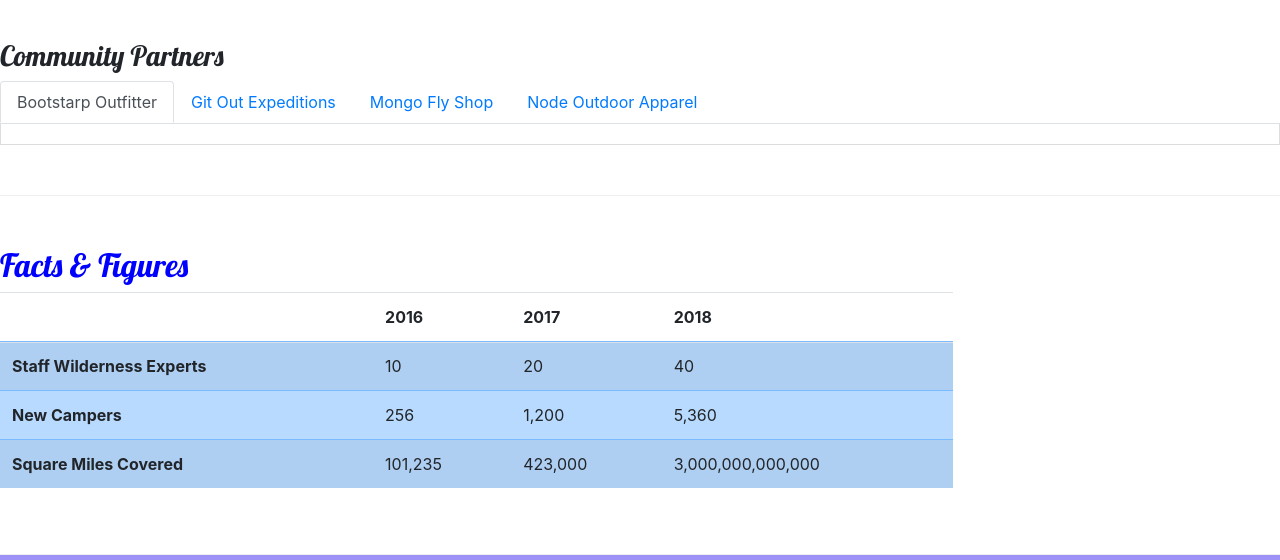
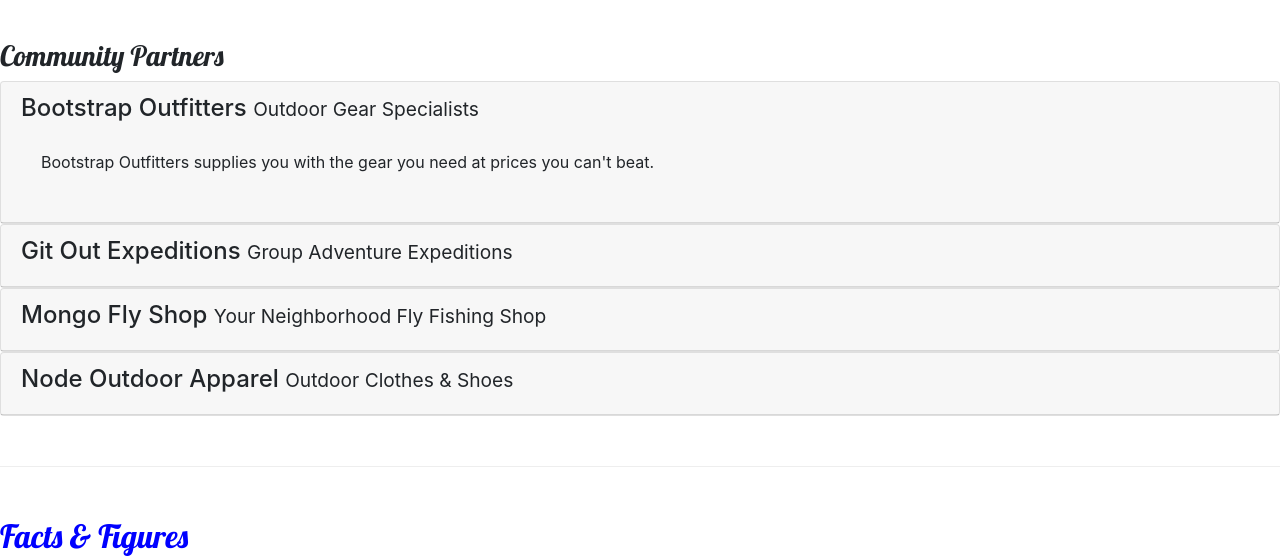
Before and after one commit to stateofminddesignz/NC-site, a website: page aboutus.html in a window 1280 px wide. Shown: the part 821-1381 px from the top of the page. Drawn offline with nearby package versions, Linux system fonts and the light colour scheme.

Commit message:
Added accordion to about page

```diff
--- a/aboutus.html
+++ b/aboutus.html
@@ -109,41 +109,69 @@
 
             <div class="col">
                 <h3>Community Partners</h3>
-                <ul class="nav nav-tabs">
-                    <li class="nav-item">
-                        <a class="nav-link active" href="#bootstrap" role="tab" data-toggle="tab"> Bootstarp Outfitter</a>
-                    </li>
-                    <li class="nav-item">
-                      <a class="nav-link" href="#git" role="tab" data-toggle="tab"> Git Out Expeditions</a>
-                    </li>
-                    <li class="nav-itm">
-                       <a class="nav-link" href="#mongo" role="tab" data-toggle="tab"> Mongo Fly Shop</a>
-                    </li>
-                    <li class="nav-item">
-                      <a class="nav-link" href="#node" role="tab" data-toggle="tab">  Node Outdoor Apparel</a>
-                    </li>
-                </ul>
 
-                <div class="tab-content">
-                    <div role="tabpane" class="tab-pane fade show-active" id="bootstrap">
-                <h4>Bootstrap Outfitters <small>Outdoor Gear Specialists</small></h4>
+
+                <div id="accordion" >
+                    <div class="card">
+                        <div role="tab" class="card-header">
+                           <h4>
+                            <a data-toggle="collapse" data-target="#bootstrap">Bootstrap Outfitters <small>Outdoor Gear Specialists</small>
+                            </a>
+                        </h4>
+
+                        <div class="collapse show" id="bootstrap" data-parent="#accordion">
+                            <div class="card-body">
                            <p class="d-none d-sm-block">Bootstrap Outfitters supplies you with the gear you need at prices you can't beat.</p>
                     </div>
+                </div>
+          </div>
+    </div>
 
-                <div role="tabpane" class="tab-pane fade" id="git">
-                <h4>Git Out Expeditions <small>Group Adventure Expeditions</small></h4>
+            <div class="card">
+                    <div role="tab" class="card-header">
+                       <h4>
+                        <a class="collapsed" data-toggle="collapse" data-target="#git"> Git Out Expeditions <small>Group Adventure Expeditions</small>
+                        </a>
+                        </h4>
+                        <div class="collapse" id="git" data-parent="#accordion">
+                            <div class="card-body">
                                 <p class="d-none d-sm-block">Join Git Out Expeditions to explore new horizons with a group of other adventurers!</p>
                     </div>
+                    </div>
+                    </div>
+            </div>
 
-                 <div role="tabpane" class="tab-pane fade" id="mongo">
-                <h4>Mongo Fly Shop <small>Your Neighborhood Fly Fishing Shop</small></h4>
+                <div class="card">
+                    <div role="tab" class="card-header">
+                    <h4>
+                        <a class="collapsed" data-toggle="collapse" data-target="#mongo"> Mongo Fly Shop <small>Your Neighborhood Fly Fishing Shop</small>
+                        </a>
+                        </h4>
+                        <div class="collapse" id="mongo" data-parent="#accordion">
+                            <div class="card-body">
                     <p class="d-none d-sm-block">Need a new fishing pole, a tacklebox, or flies of all kinds? Stop by Mongo Fly Shop.</p>
                 </div>
+                </div>
+                </div>
+            </div>
 
-                <div role="tabpane" class="tab-pane fade" id="node">
-                <h4>Node Outdoor Apparel <small>Outdoor Clothes & Shoes</small></h4>
+
+                <div class="card">
+                    <div role="tab" class="card-header">
+                <h4>
+                   <a class="collapsed" data-toggle="collapse"  data-target="#node">Node Outdoor Apparel <small>Outdoor Clothes & Shoes</small>
+                </a>
+                </h4>
+                <div class="collapse" id="node" data-parent="#accordion">
+                    <div class="card-body">
                 <p class="d-none d-sm-block">From polar fleeces to swimsuits, hiking boots to waders, a visit to Node will be sure to get you covered.</p>
                 </div>
+                </div>
+                </div>
+                </div>
+
+
+
             </div>
             </div>
         </div>
--- a/css/styles.css
+++ b/css/styles.css
@@ -34,8 +34,8 @@
 .navbar{
     background-color: #901cad;
 }
-.tab-content{
-    border:1px solid #DDD;
-    border-top: none;
-    padding: 10px;
+
+a, a:hover{
+    color:inherit;
+    text-decoration: none;
 }
```
Lines whose indentation alone changed are shown as unchanged.
